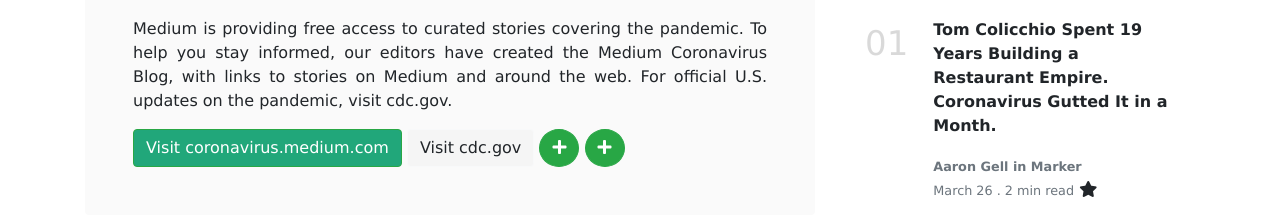
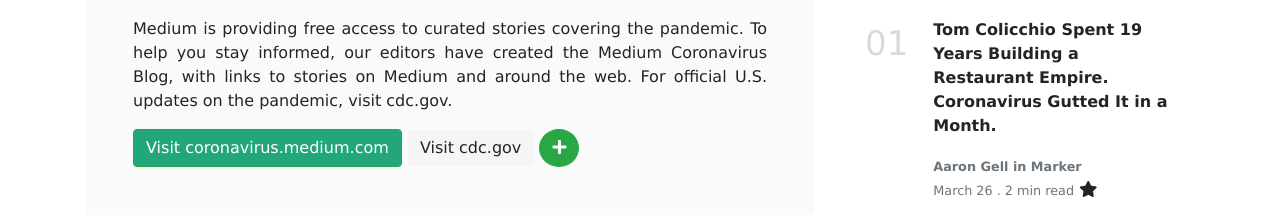
Before and after one commit to EveFer/medium-blog, a plain HTML site: page index.html in a window 1280 px wide. Shown: the part 1223-1442 px from the top of the page. Drawn offline with nearby package versions, Linux system fonts and the light colour scheme; no server answers.

Commit message:
[ADD] Delete a button

```diff
--- a/index.html
+++ b/index.html
@@ -82,11 +82,6 @@
             </div>
         </div>
     </div>
-
-
-
-
-
 
 
     <div class="container">
@@ -296,9 +291,6 @@
                         <a href="#" class="btn btn-light b  " id="button2">Visit cdc.gov</a>
                         <button type="button" class="btn btn-success rounded-circle" data-toggle="modal"
                             data-target="#modalFormPosts"><i class="fas fa-plus"></i></button>
-
-                        <button type="button" class="btn btn-success rounded-circle" data-toggle="modal"
-                            data-target="#modalShowPosts"><i class="fas fa-plus"></i></button>
                     </div>
                 </div>
                 <div id="wrapper-post">
```
